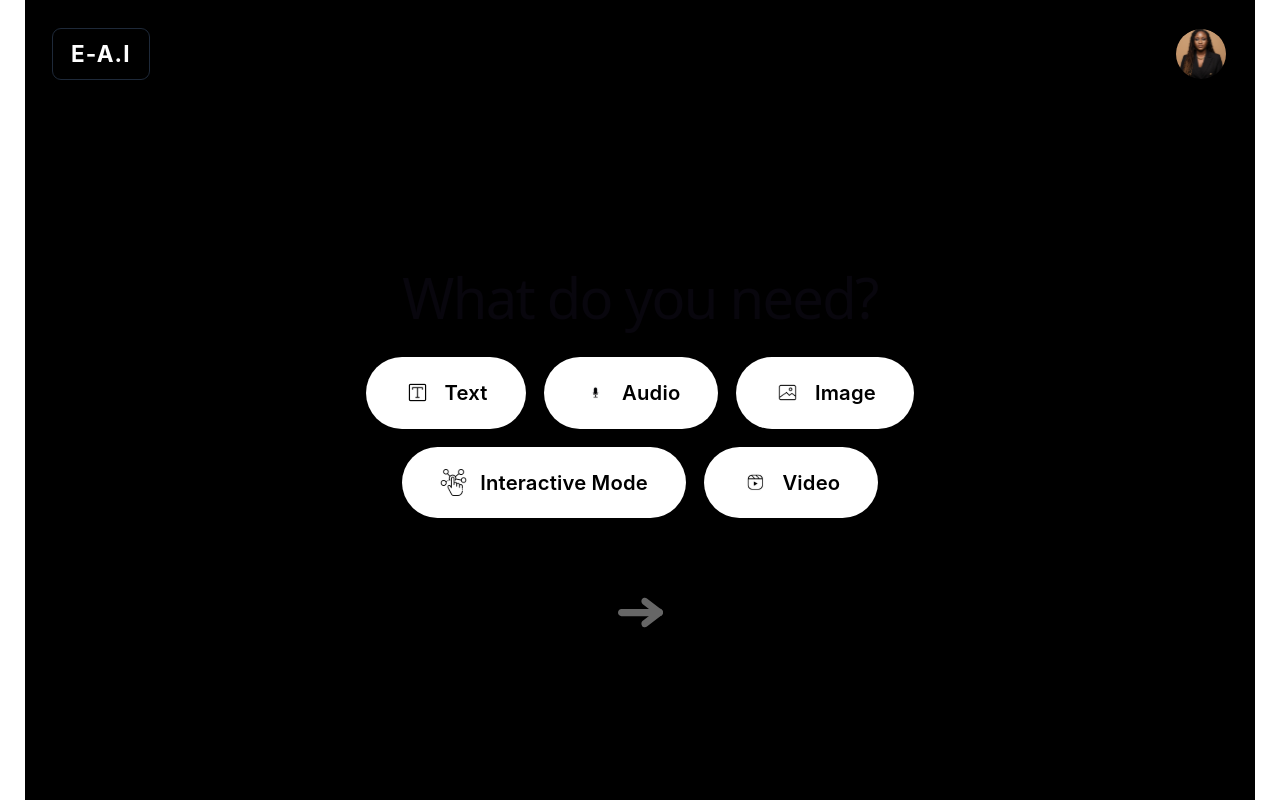
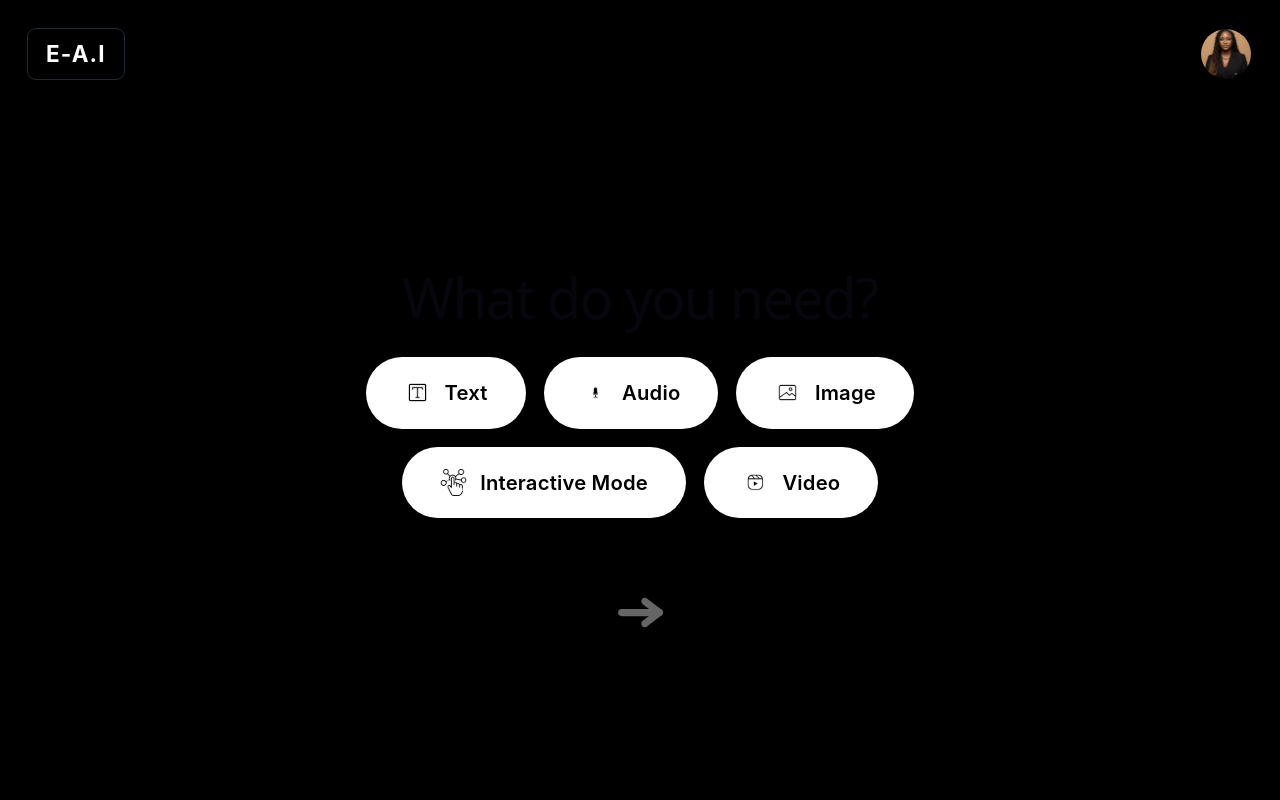
Before and after one commit to Phawaaaz/Etech, a React (Vite) app: page / in a window 1280 px wide. Built offline with nearby package versions, Linux system fonts and the light colour scheme.

Commit message:
Modified Index.css file: Adjusted the width of root

```diff
--- a/src/index.css
+++ b/src/index.css
@@ -35,7 +35,7 @@
   :root {
     --text: #9ca3af;
     --text-h: #f3f4f6;
-    --bg: #16171d;
+    --bg: #000000;
     --border: #2e303a;
     --code-bg: #1f2028;
     --accent: #c084fc;
@@ -56,7 +56,7 @@ body {
 }
 
 #root {
-  width: 1230px;
+  width: 100%;
   max-width: 100%;
   margin: 0 auto;
   text-align: center;
```
